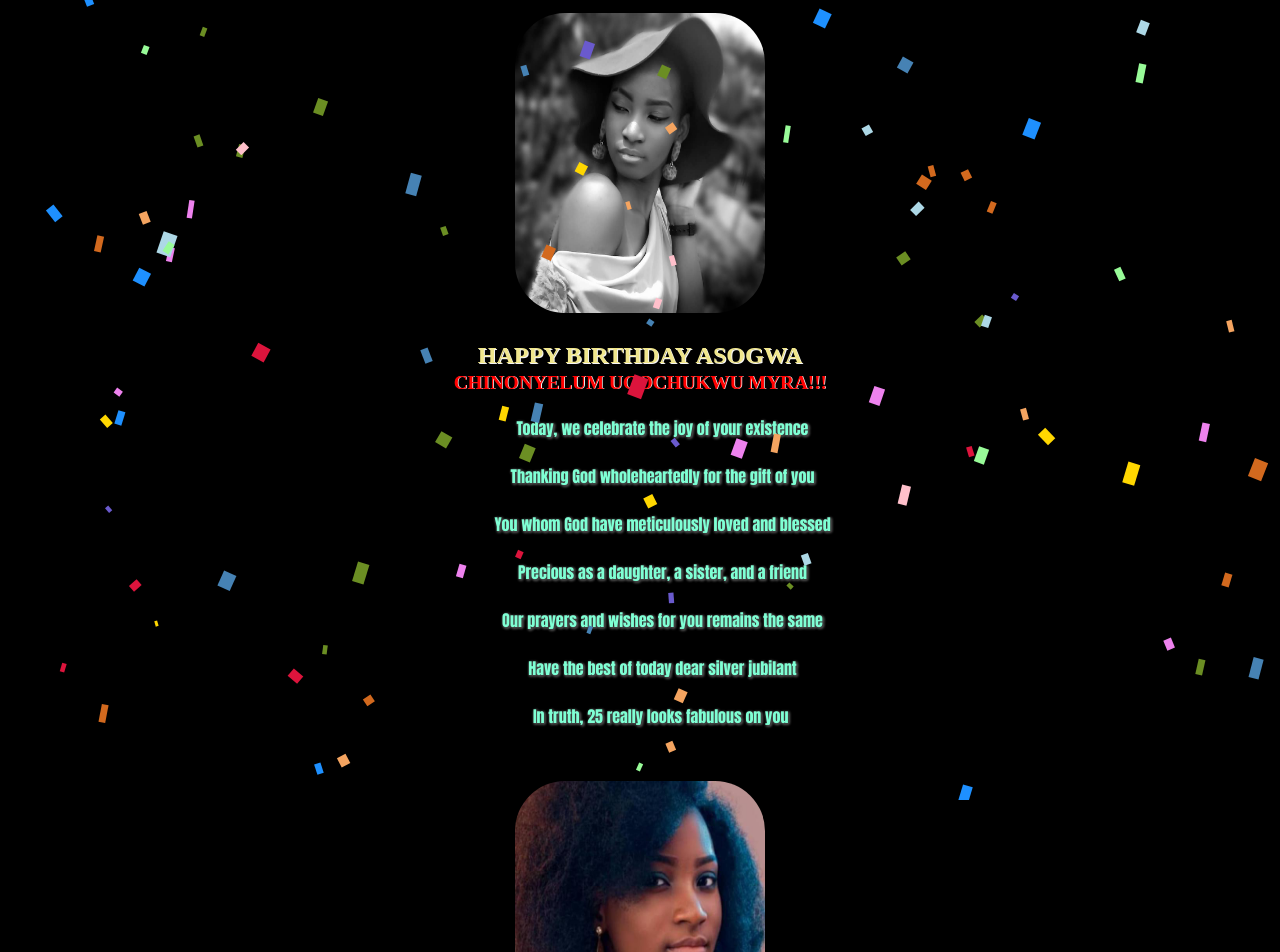
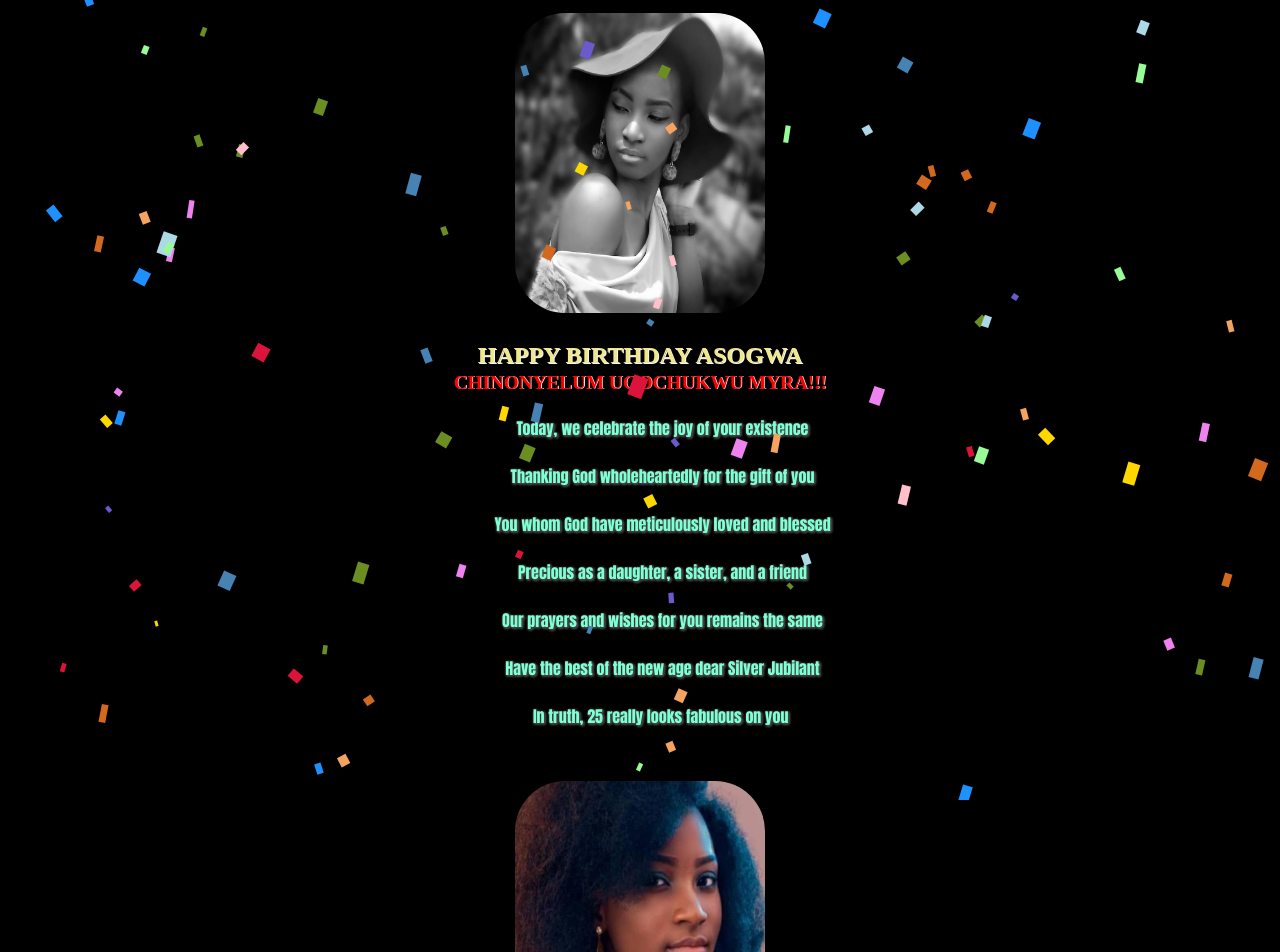
Before and after one commit to Zara-Ray/Myra, a plain HTML site: page index.html in a window 1280 px wide. Shown: the top 952 px of the page. Drawn offline with Linux system fonts and the light colour scheme.

Commit message:
Update index.html

```diff
--- a/index.html
+++ b/index.html
@@ -22,7 +22,7 @@
 
             Our prayers and wishes for you remains the same
 
-            Have the best of today dear silver jubilant
+            Have the best of the new age dear Silver Jubilant
 
             In truth, 25 really looks fabulous on you
 
```
